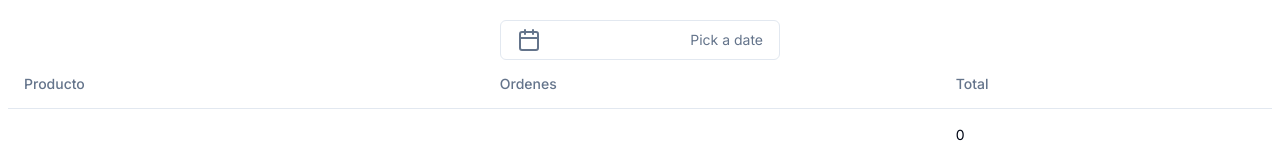
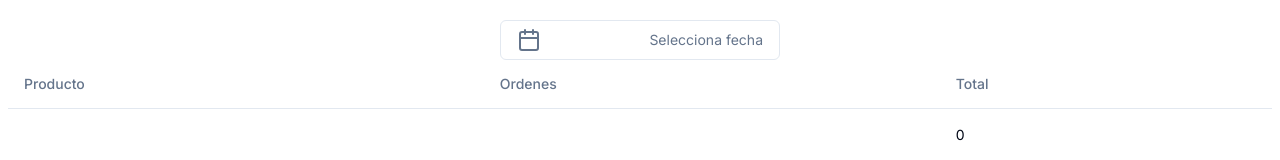
Before and after one commit to AIRM19/gaia, a Next.js app in the folder front/: page /resumen-ventas in a window 1280 px wide. Shown: the top 160 px of the page. Built offline with nearby package versions, Linux system fonts and the light colour scheme.

Commit message:
resumen ventas page done

```diff
--- a/front/app/resumen-ventas/page.tsx
+++ b/front/app/resumen-ventas/page.tsx
@@ -90,7 +90,7 @@ export default function Reporte() {
                         )}
                         >
                         <CalendarIcon />
-                        {date ? format(date, "PPP") : <span>Pick a date</span>}
+                        {date ? format(date, "PPP") : <span>Selecciona fecha</span>}
                         </Button>
                     </PopoverTrigger>
                     <PopoverContent className="w-auto p-0">
```
